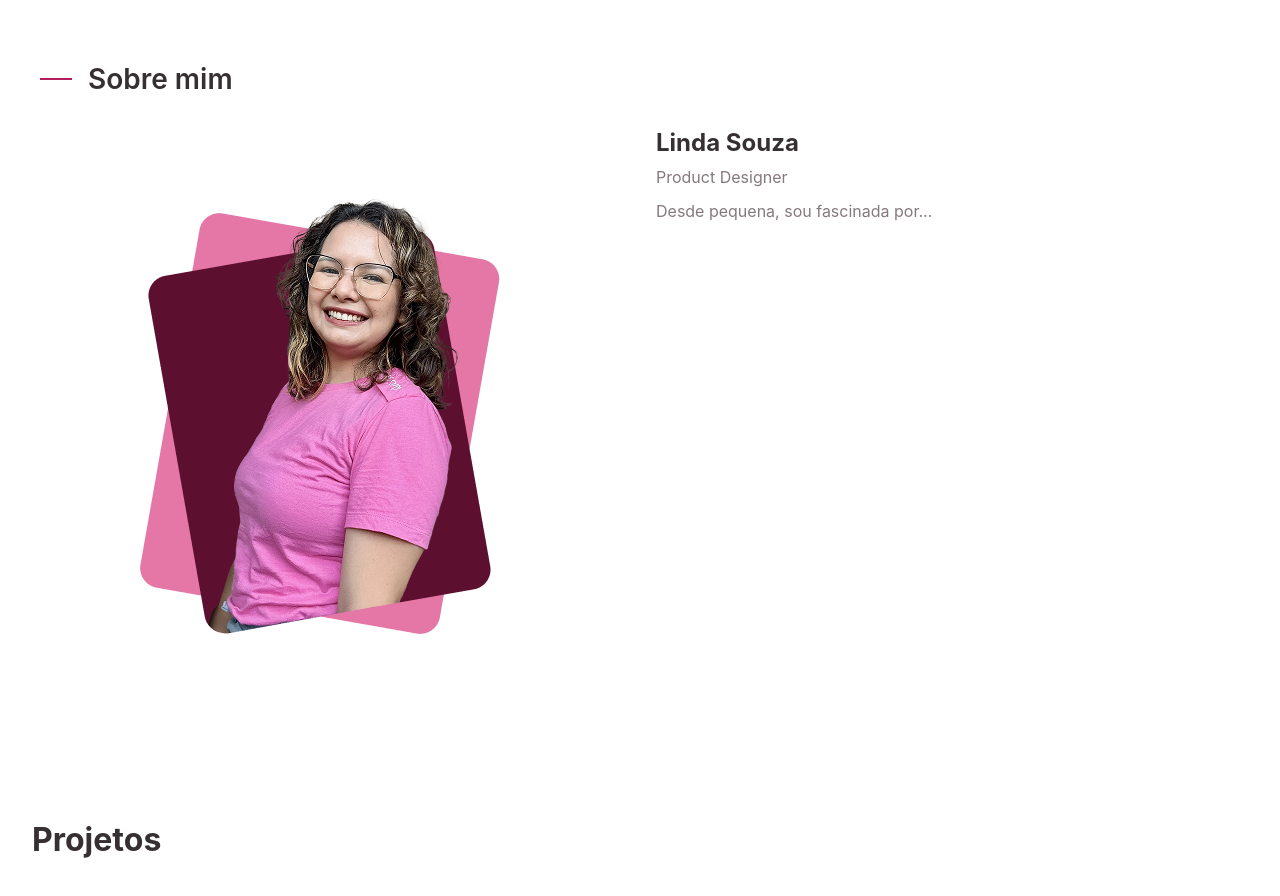
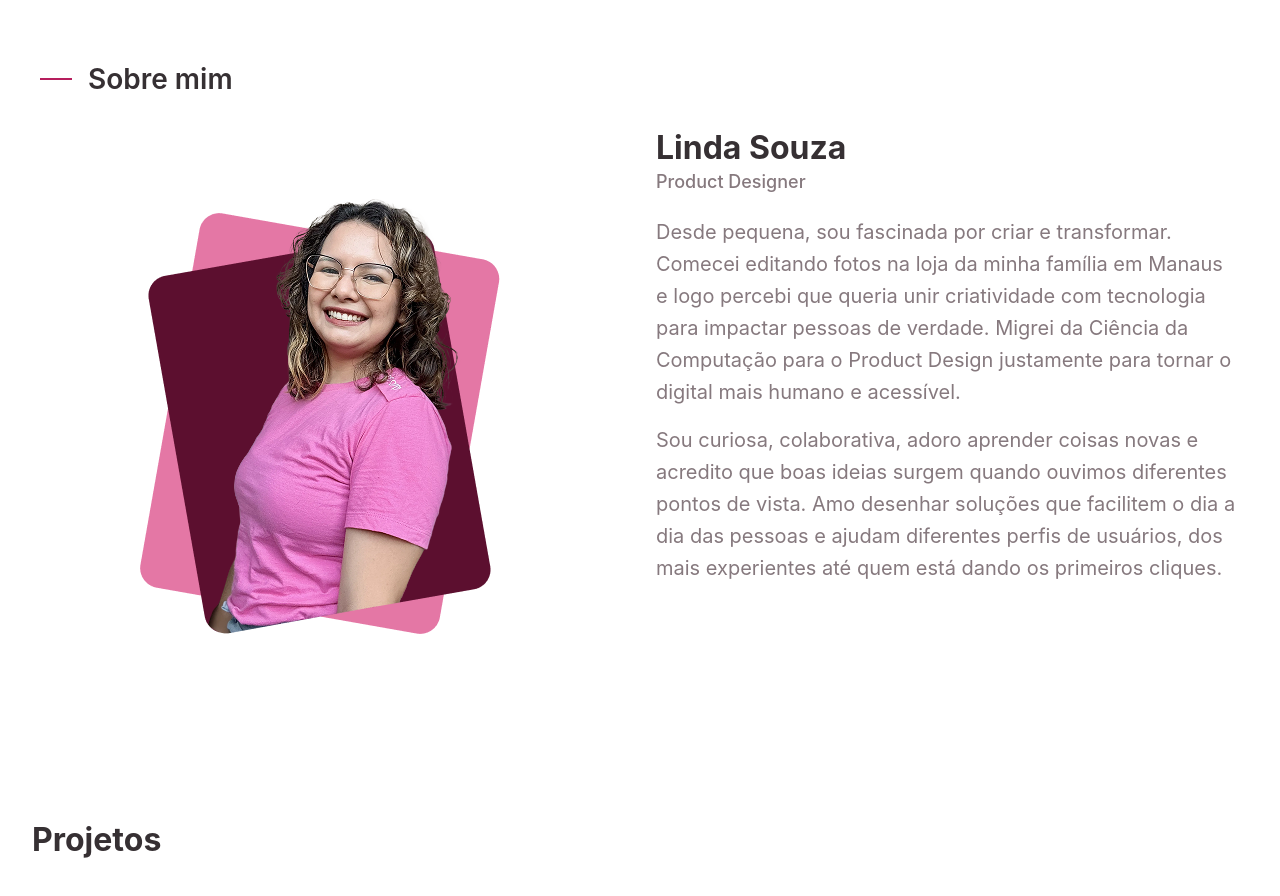
Before and after one commit to Elian-beep/portfolio-linda, a React (Vite) app: page / in a window 1280 px wide. Shown: the part 783-1679 px from the top of the page. Built offline with nearby package versions, Linux system fonts and the light colour scheme.

Commit message:
feat: texts of about me

```diff
--- a/src/pages/About.module.scss
+++ b/src/pages/About.module.scss
@@ -37,16 +37,43 @@
 
 .textPlaceholder {
   flex: 1;
+  display: flex;
+  flex-direction: column;
 
   h3 {
     margin: 0;
-    font-size: 1.5rem;
+    font-size: 1.375rem;
     color: $color-neutral-800;
+
+    @media (min-width: 768px) {
+      font-size: 2rem;
+    }
+  }
+
+  .role {
+    font-size: 1rem;
+    color: $color-neutral-600;
+    font-weight: 500;
+    margin-top: 0.25rem;
+    margin-bottom: 1.5rem;
+
+    @media (min-width: 768px) {
+      font-size: 1.125rem;
+    }
   }
 
   p {
     color: $color-neutral-600;
     line-height: 1.6;
-    margin-top: 0.5rem;
+    margin: 0 0 1rem 0;
+    font-size: 1rem;
+
+    @media (min-width: 768px) {
+      font-size: 1.25rem;
+    }
+
+    &:last-child {
+      margin-bottom: 0;
+    }
   }
 }
--- a/src/pages/About.tsx
+++ b/src/pages/About.tsx
@@ -1,6 +1,6 @@
 import { SectionTitle } from "@/components/SectionTitle";
 import styles from "./About.module.scss";
-import LindaImage from '@/assets/linda-logo-02.png';
+import LindaImage from "@/assets/linda-logo-02.png";
 
 export const About = () => {
   return (
@@ -14,8 +14,21 @@ export const About = () => {
           </div>
           <div className={styles.textPlaceholder}>
             <h3>Linda Souza</h3>
-            <p>Product Designer</p>
-            <p>Desde pequena, sou fascinada por...</p>
+            <span className={styles.role}>Product Designer</span>
+            <p>
+              Desde pequena, sou fascinada por criar e transformar. Comecei
+              editando fotos na loja da minha família em Manaus e logo percebi
+              que queria unir criatividade com tecnologia para impactar pessoas
+              de verdade. Migrei da Ciência da Computação para o Product Design
+              justamente para tornar o digital mais humano e acessível.
+            </p>
+            <p>
+              Sou curiosa, colaborativa, adoro aprender coisas novas e acredito
+              que boas ideias surgem quando ouvimos diferentes pontos de vista.
+              Amo desenhar soluções que facilitem o dia a dia das pessoas e
+              ajudam diferentes perfis de usuários, dos mais experientes até
+              quem está dando os primeiros cliques.
+            </p>
           </div>
         </div>
       </div>
```
Also changed, not shown: 1 other file (tests, documents, lock files or other folders).
